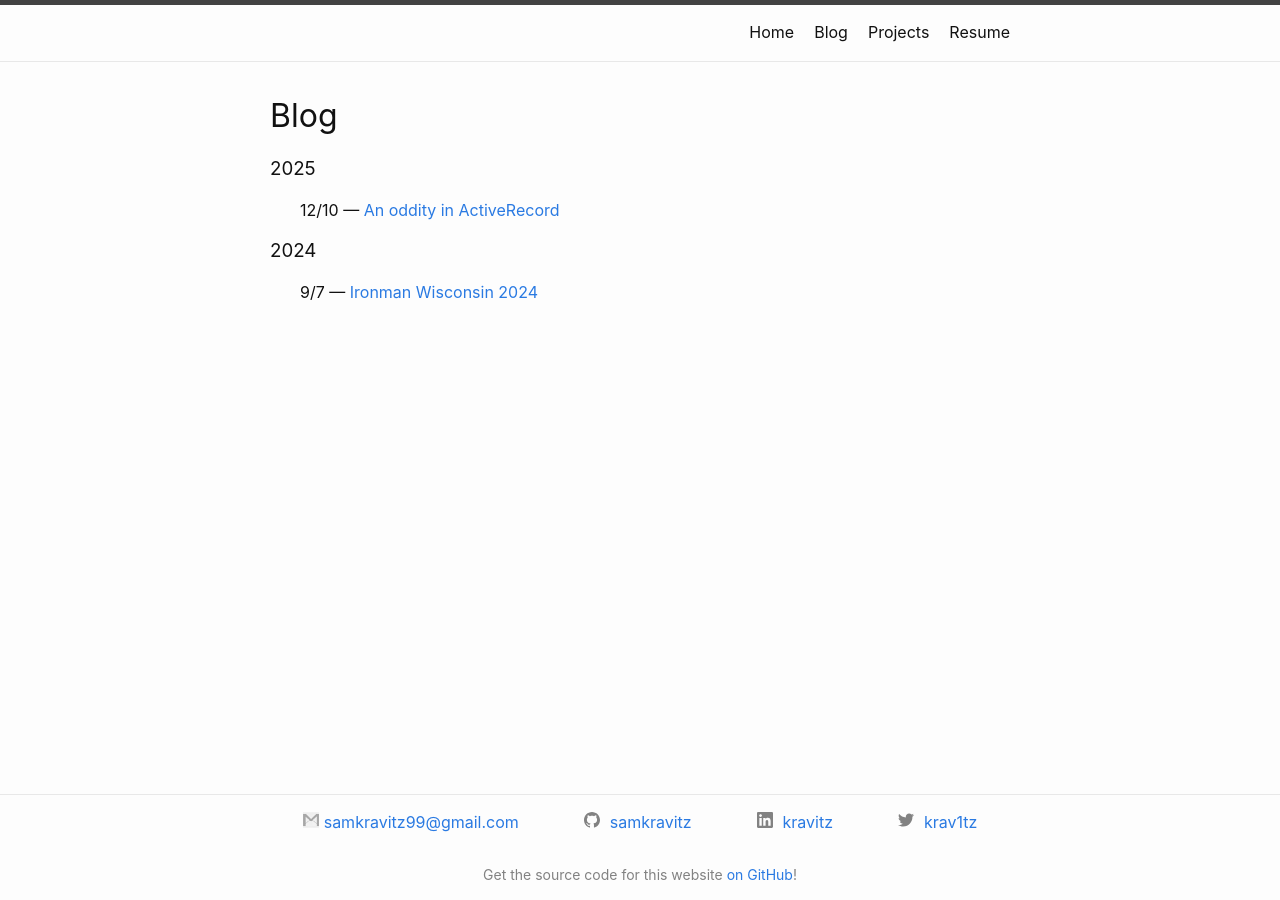
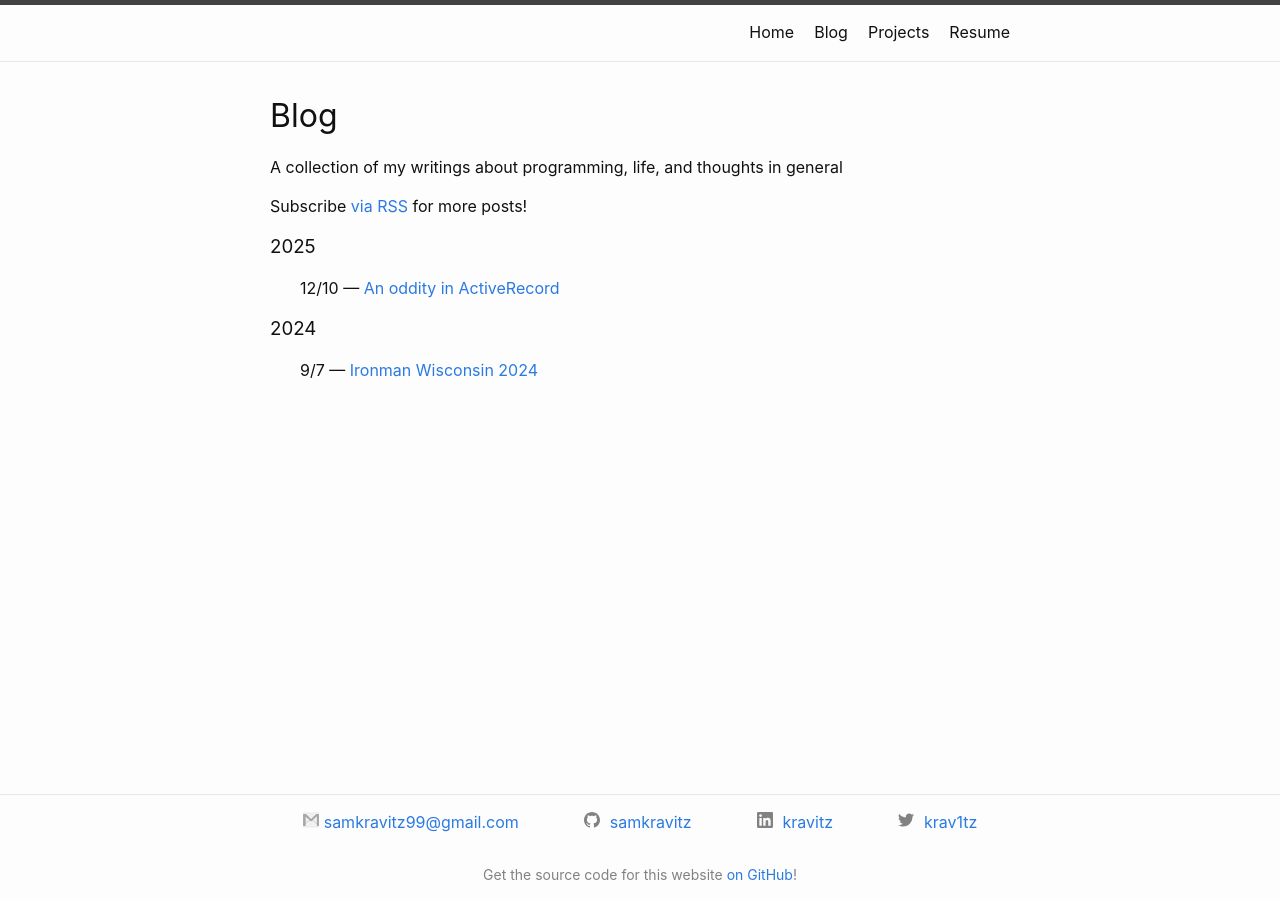
Before and after one commit to samkravitz/kravitz.dev, a Jekyll site: the page built from blog.md, in a window 1280 px wide. Built offline with Jekyll 4.4.1, drawn with Linux system fonts in a browser that asks for light colours.

Commit message:
Add RSS subscription link to blog page

```diff
--- a/_layouts/blog.html
+++ b/_layouts/blog.html
@@ -4,6 +4,8 @@ layout: default
 
 <div class="home">
   <h1>{{ page.title }}</h1>
+  <h4>A collection of my writings about programming, life, and thoughts in general</h4>
+  <p class="rss-subscribe">Subscribe <a href="{{ "/feed.xml" | relative_url }}">via RSS</a> for more posts!</p>
 
   <div class="list">
     {%- assign posts_by_year = site.posts | group_by_exp: "post", "post.date | date: '%Y'" -%}
```
